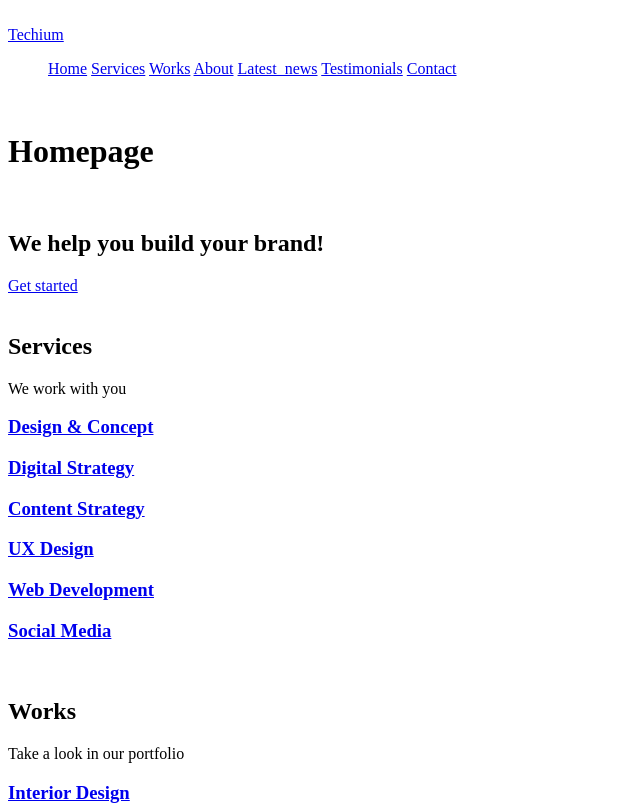
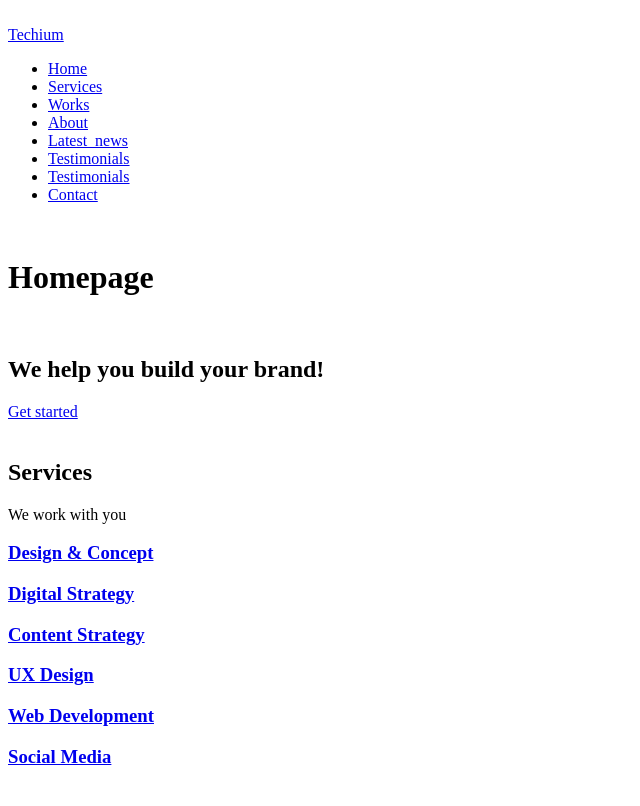
Before and after one commit to hug0-cstrs/holbertonschool-web_front_end, a plain HTML site: page html_advanced/24-index.html in a window 1280 px wide. Shown: the top 806 px of the page, without its empty margins (0-640 px from the left). Drawn offline with Linux system fonts and the light colour scheme.

Commit message:
List the links

```diff
--- a/html_advanced/24-index.html
+++ b/html_advanced/24-index.html
@@ -19,13 +19,14 @@
 				</div>
 				<nav>
 					<ul>
-						<a href="/">Home</a>
-						<a href="#services">Services</a>
-						<a href="#works">Works</a>
-						<a href="#about">About</a>
-						<a href="#latest_news">Latest_news</a>
-						<a href="#testimonials">Testimonials</a>
-						<a href="#contact">Contact</a>
+						<li><a href="/">Home</a></li>
+						<li><a href="#services">Services</a></li>
+						<li><a href="#works">Works</a></li>
+						<li><a href="#about">About</a></li>
+						<li><a href="#latest_news">Latest_news</a></li>
+						<li><a href="#testimonials">Testimonials</a></li>
+						<li><a href="#testimonials">Testimonials</a></li>
+						<li><a href="#contact">Contact</a></li>
 					</ul>
 				</nav>
 			</div>
@@ -168,9 +169,9 @@
 		<footer>
 			<div>
 				<ul>
-					<a href="https://www.facebook.com/HolbertonSchool/">Facebook</a>
-					<a href="https://twitter.com/holbertonschool">Twitter</a>
-					<a href="https://www.instagram.com/holbertonschool/">Instagram</a>
+					<li><a href="https://www.facebook.com/HolbertonSchool/">Facebook</a></li>
+					<li><a href="https://twitter.com/holbertonschool">Twitter</a></li>
+					<li><a href="https://www.instagram.com/holbertonschool/">Instagram</a></li>
 				</ul>
 			</div>
 		</footer>
```
